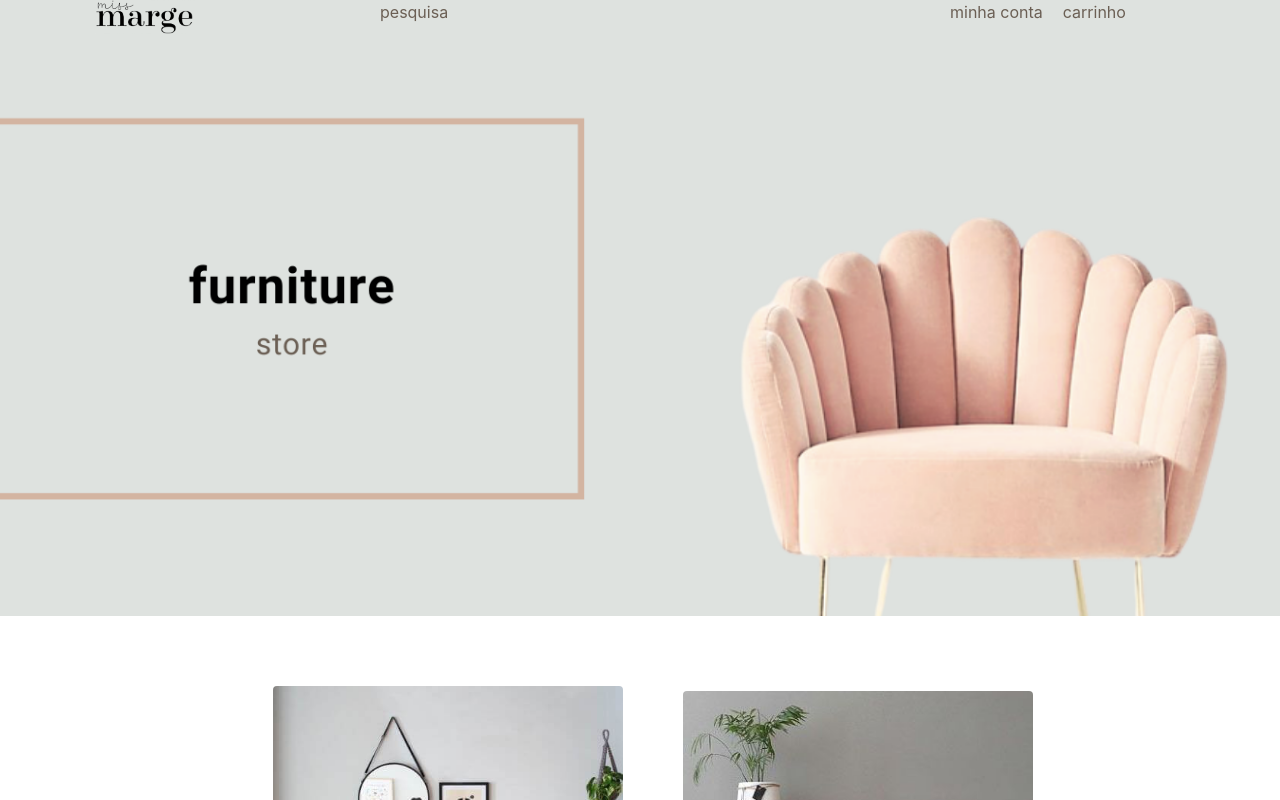
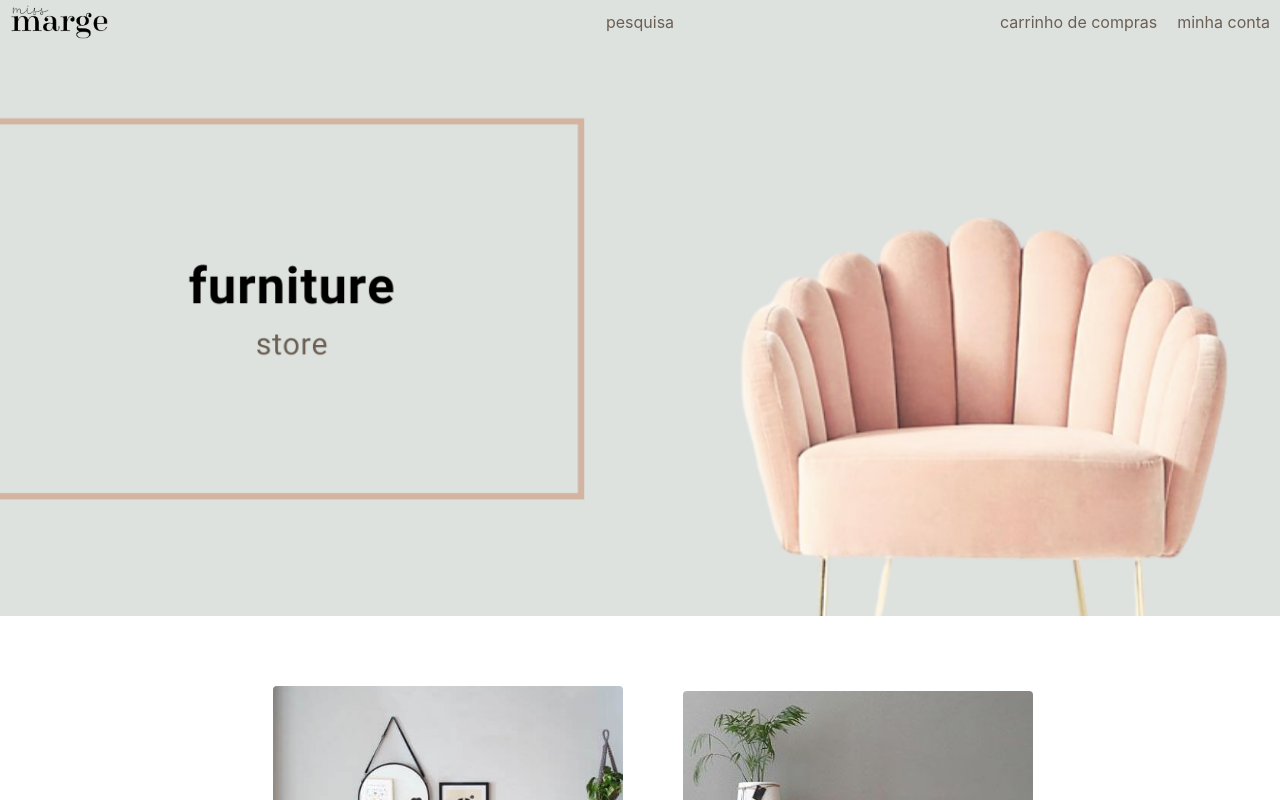
Before and after one commit to marjoriernunes/e-commerce-project, an Angular app in the folder e-commerce/: page /home in a window 1280 px wide. Shown: the top 800 px of the page. Built offline with nearby package versions, Linux system fonts and the light colour scheme.

Commit message:
update menu component

```diff
--- a/e-commerce/src/app/app.module.ts
+++ b/e-commerce/src/app/app.module.ts
@@ -15,6 +15,7 @@ import { FooterComponent } from './shared/footer/footer.component';
 
 import { MatSliderModule } from '@angular/material/slider';
 import { MatButtonModule } from '@angular/material/button';
+import { MatTooltipModule } from '@angular/material/tooltip';
 
 @NgModule({
   declarations: [
@@ -33,7 +34,8 @@ import { MatButtonModule } from '@angular/material/button';
     AppRoutingModule,
     BrowserAnimationsModule,
     MatSliderModule,
-    MatButtonModule
+    MatButtonModule,
+    MatTooltipModule
   ],
   providers: [],
   bootstrap: [AppComponent]
--- a/e-commerce/src/app/shared/menu/menu.component.html
+++ b/e-commerce/src/app/shared/menu/menu.component.html
@@ -1,22 +1,22 @@
-<section id="menu" class="col-12">
+<section id="menu">
   <nav>
-    <div class="container">
-      <div class="row">
-        <div class="col">
+    <div class="row d-flex align-items-center">
+      <div class="col-3">
         <a [routerLink]="['/home']">
           <img src="assets/images/logo.png" class="brand-logo" alt="Ms. Marge">
         </a>
       </div>
-        <div class="col-md-6">
+      <div class="col-md-6 text-center">
         <!-- todo - dropdown select -->
         <a href="" class="menu">Pesquisa</a>
       </div>
-        <div class="col">
+      <div class="col-3 d-flex flex-row-reverse">
         <!-- todo - dropdown select -->
-          <a href="" class="menu">Minha Conta</a>
+        <a matTooltip="Histórico de compras" [routerLink]="['/historico-de-compras']" class="menu">Minha Conta</a>
         <!-- todo - ícone carrinho, quantidade de itens no Carrinho  -->
-          <a [routerLink]="['/carrinho-de-compras']" class="menu">Carrinho</a>
-        </div>
+        <a matTooltip="Carrinho de compras" [routerLink]="['/carrinho-de-compras']" class="menu">
+          Carrinho de compras
+        </a>
       </div>
     </div>
   </nav>
--- a/e-commerce/src/app/shared/menu/menu.component.scss
+++ b/e-commerce/src/app/shared/menu/menu.component.scss
@@ -2,9 +2,6 @@ section {
   width: 100%;
   height: 75px;
   background-color: #DEE2DF;
-  // display: flex;
-  // align-items: center;
-  // justify-content: space-around;
 }
 
 a {
@@ -18,9 +15,8 @@ a {
   transition-duration: 0.5s;
   transition-timing-function: linear;
   transition-delay: 0s;
-  background-color: #D3B4A1;
+  color: #302c29;
   border-radius: 15px;
-  color: #141414;
 }
 
 .brand-logo {
```
Lines whose indentation alone changed are shown as unchanged.
